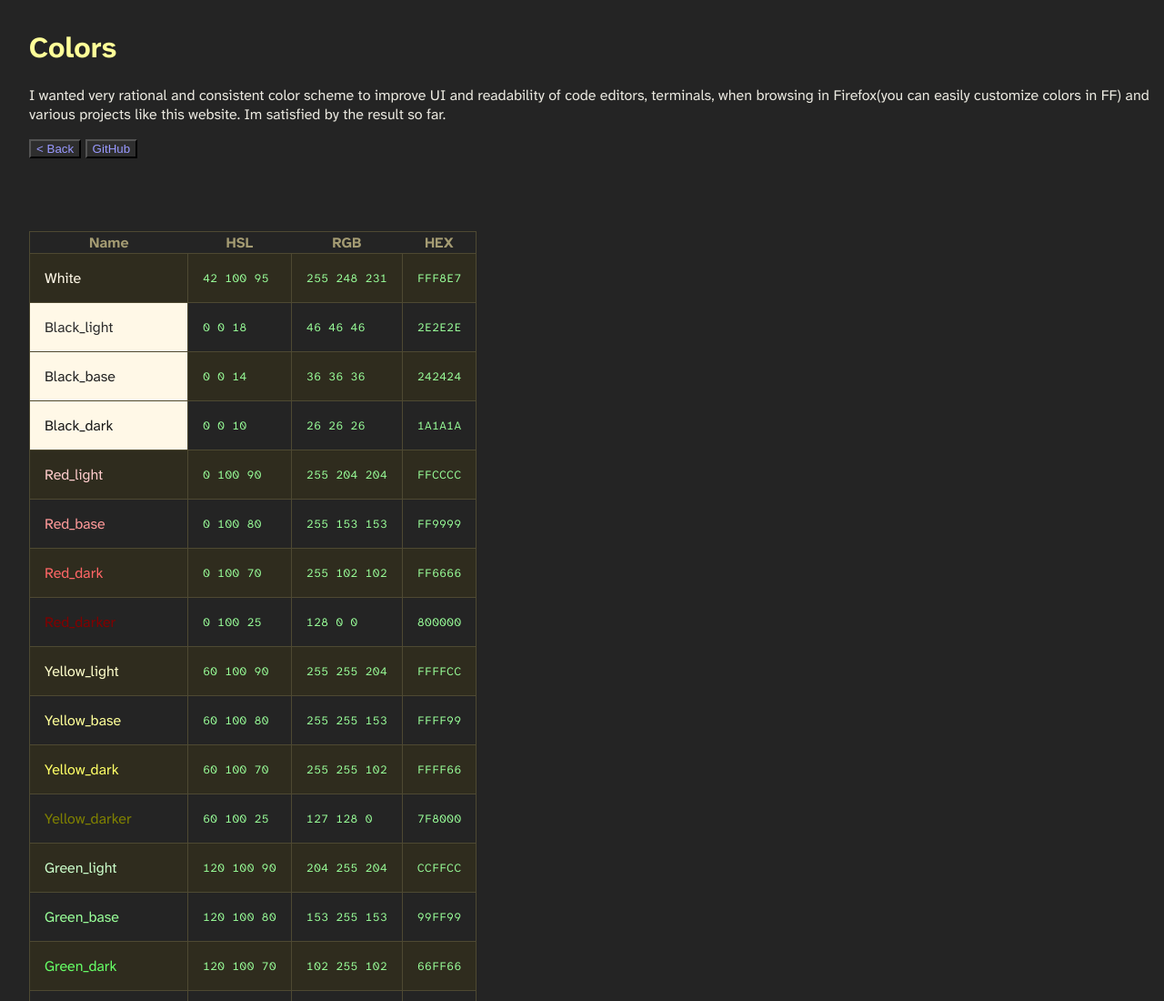
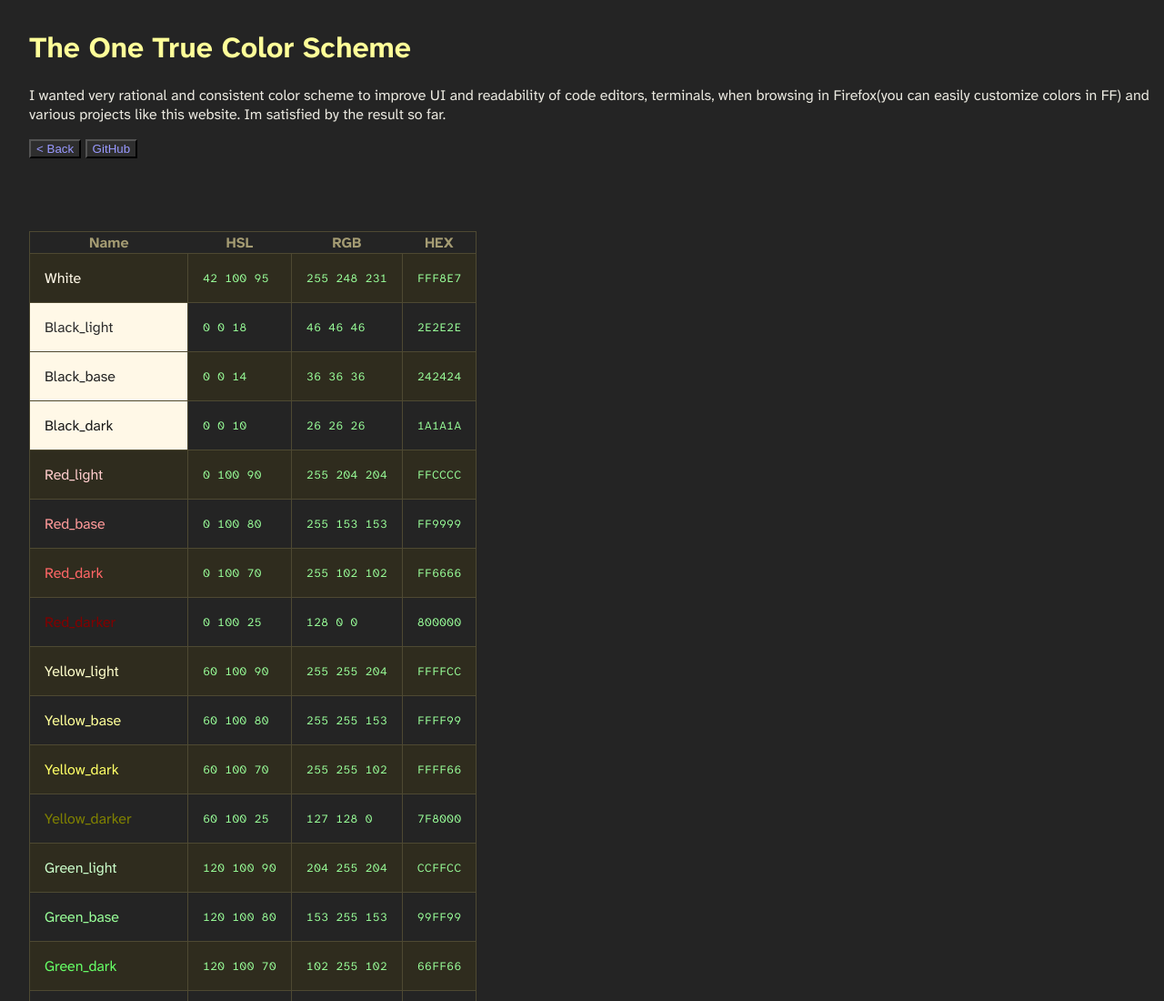
Before and after one commit to r00m3/r00m3.github.io, a plain HTML site: page pages/colors.html in a window 1280 px wide. Shown: the top 1100 px of the page at 91% size. Drawn offline with Linux system fonts and the light colour scheme.

Commit message:
Update colors.html

```diff
--- a/pages/colors.html
+++ b/pages/colors.html
@@ -28,7 +28,7 @@
 
 	<body>
 		<header>
-			<h1>Colors</h1>
+			<h1>The One True Color Scheme</h1>
 			<p>
 				I wanted very rational and consistent color scheme to improve UI
 				and readability of code editors, terminals, when browsing in
```
